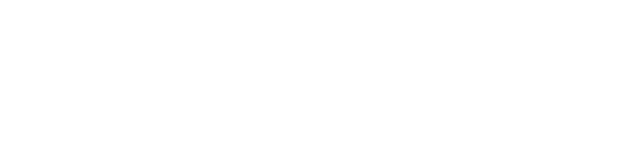
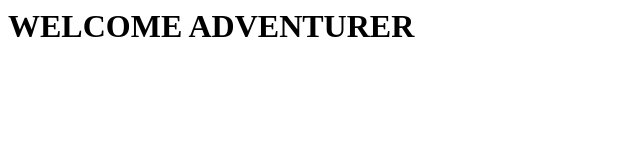
Before and after one commit to X6parancsnok/solvethecube, a plain HTML site: page index.html in a window 1280 px wide. Shown: the whole page, without its empty margins (0-640 px from the left). Drawn offline with Linux system fonts and the light colour scheme.

Commit message:
Update index.html

```diff
--- a/index.html
+++ b/index.html
@@ -2,5 +2,7 @@
 <head>
 <title> WEBLAP </title>
 </head>
-
+<body>
+<h1> WELCOME ADVENTURER </h1>
+</body>
 </html>
```
